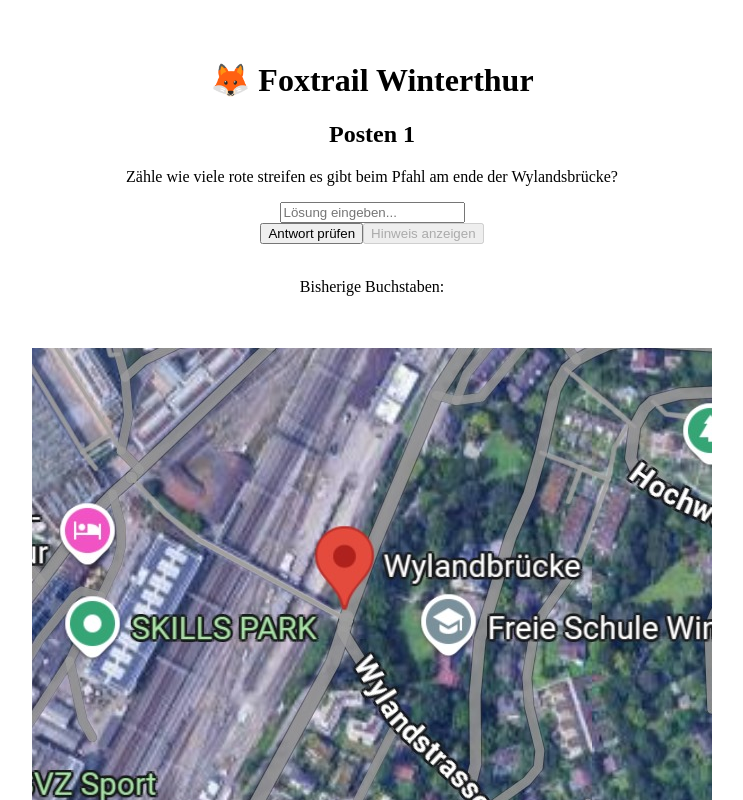
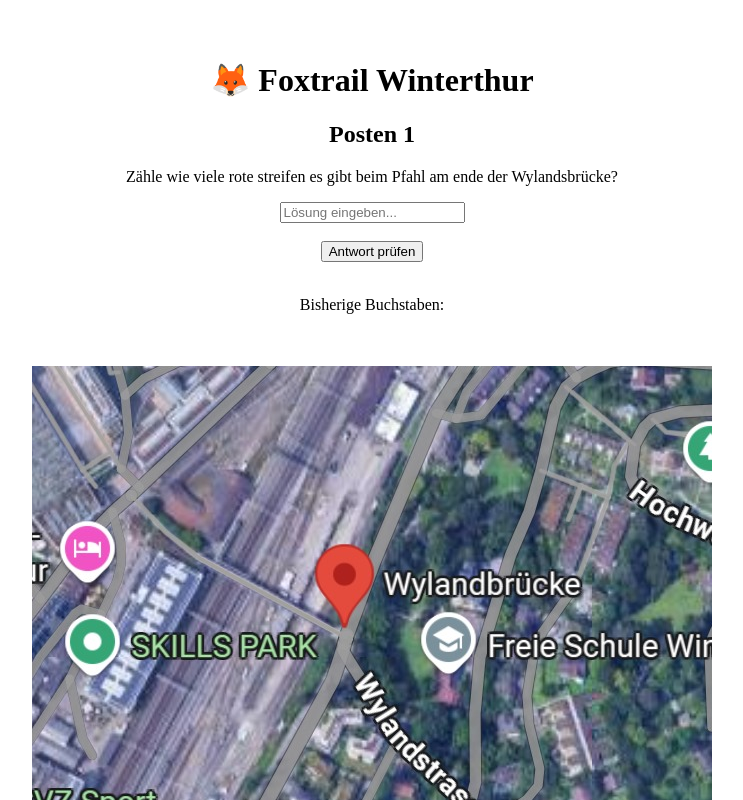
Before and after one commit to Oscip/FoxTrail, a React (Vite) app: page / in a window 1280 px wide. Shown: the top 800 px of the page, without its empty margins (268-1011 px from the left). Built offline with nearby package versions, Linux system fonts and the light colour scheme.

Commit message:
remove button for showing hints

```diff
--- a/src/components/Foxtrail.jsx
+++ b/src/components/Foxtrail.jsx
@@ -138,8 +138,8 @@ export default function Foxtrail() {
             />
             {!freigeschaltet && (
               <div>
+                <br/>
                 <Button onClick={pruefen}>Antwort prüfen</Button>
-                <Button disabled>Hinweis anzeigen</Button>
                 <br />
                 <br />
                 <p>Bisherige Buchstaben: {loesungen}</p>
```
